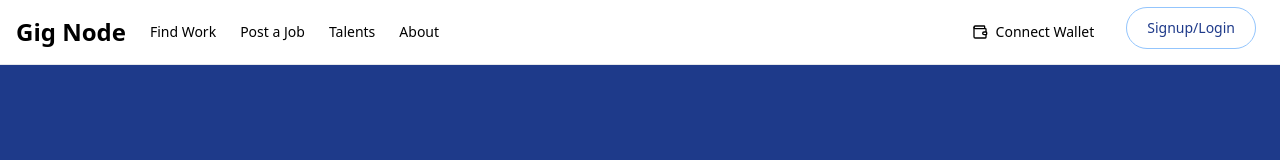
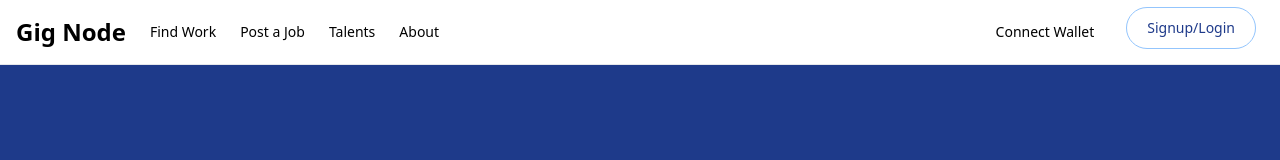
Before and after one commit to WebDevHarsha/gig_node, a Next.js app: page / in a window 1280 px wide. Shown: the top 160 px of the page. Built offline with nearby package versions, Linux system fonts and the light colour scheme.

Commit message:
error in build

```diff
--- a/components/Navbar.tsx
+++ b/components/Navbar.tsx
@@ -1,4 +1,13 @@
 "use client"
+
+
+
+import * as React from "react"
+import Link from "next/link"
+import { usePathname } from "next/navigation"
+import { Menu } from 'lucide-react'
+import * as DropdownMenuPrimitive from "@radix-ui/react-dropdown-menu"
+import { useState, useEffect } from 'react'
 
 declare global {
   interface Window {
@@ -9,14 +18,6 @@ declare global {
     };
   }
 }
-
-import * as React from "react"
-import Link from "next/link"
-import { usePathname } from "next/navigation"
-import { Menu, Wallet } from 'lucide-react'
-import * as DropdownMenuPrimitive from "@radix-ui/react-dropdown-menu"
-import { useState, useEffect } from 'react'
-
 const Button = React.forwardRef<
   HTMLButtonElement,
   React.ButtonHTMLAttributes<HTMLButtonElement> & {
@@ -246,7 +247,6 @@ export function Navbar() {
             className="hidden sm:inline-flex items-center space-x-2"
             disabled={isConnecting}
           >
-            <Wallet className="h-4 w-4" />
             <span>
               {isConnecting
                 ? "Connecting..."
@@ -286,7 +286,6 @@ export function Navbar() {
                 onClick={walletAddress ? disconnectWallet : connectWallet}
               >
                 <div className="flex items-center space-x-2">
-                  <Wallet className="h-4 w-4" />
                   <span>
                     {walletAddress ? "Disconnect Wallet" : "Connect Wallet"}
                   </span>
```
